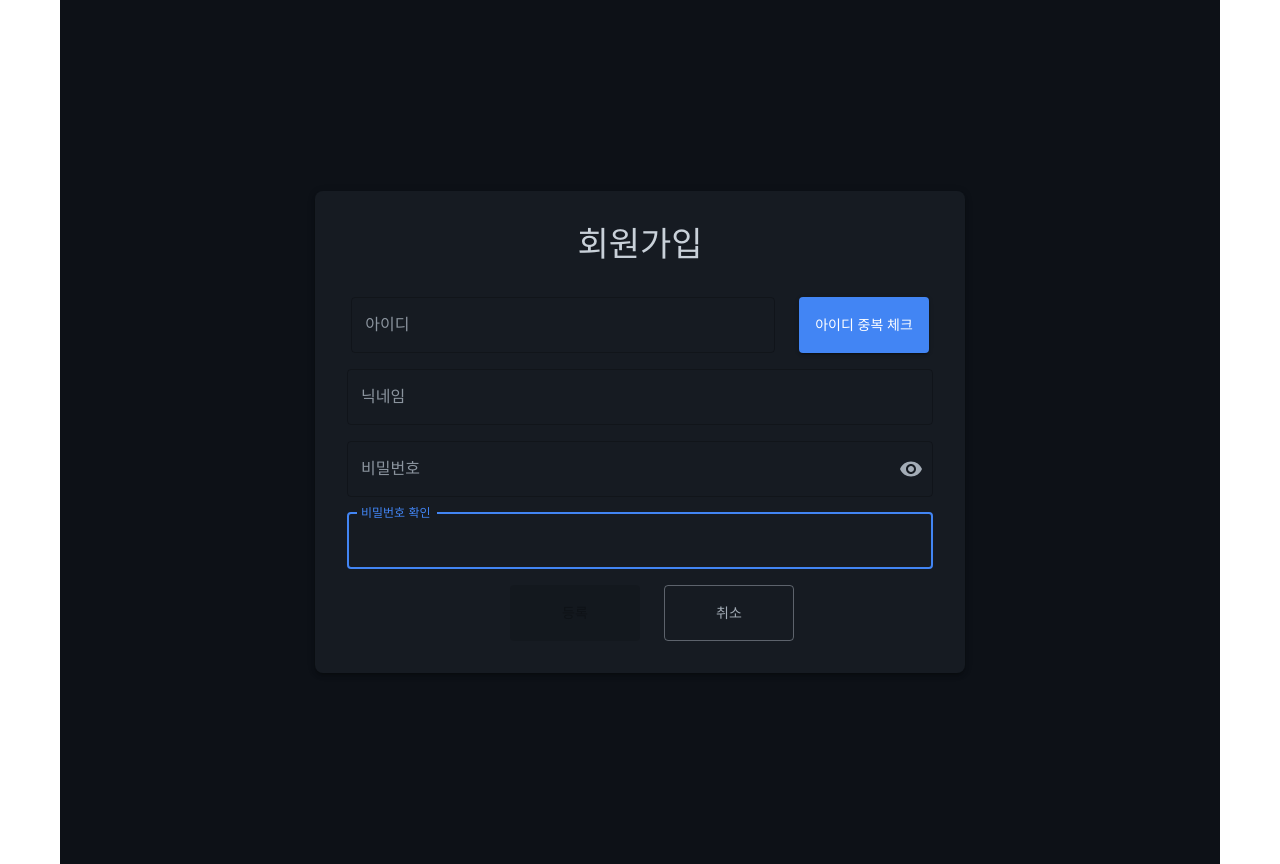
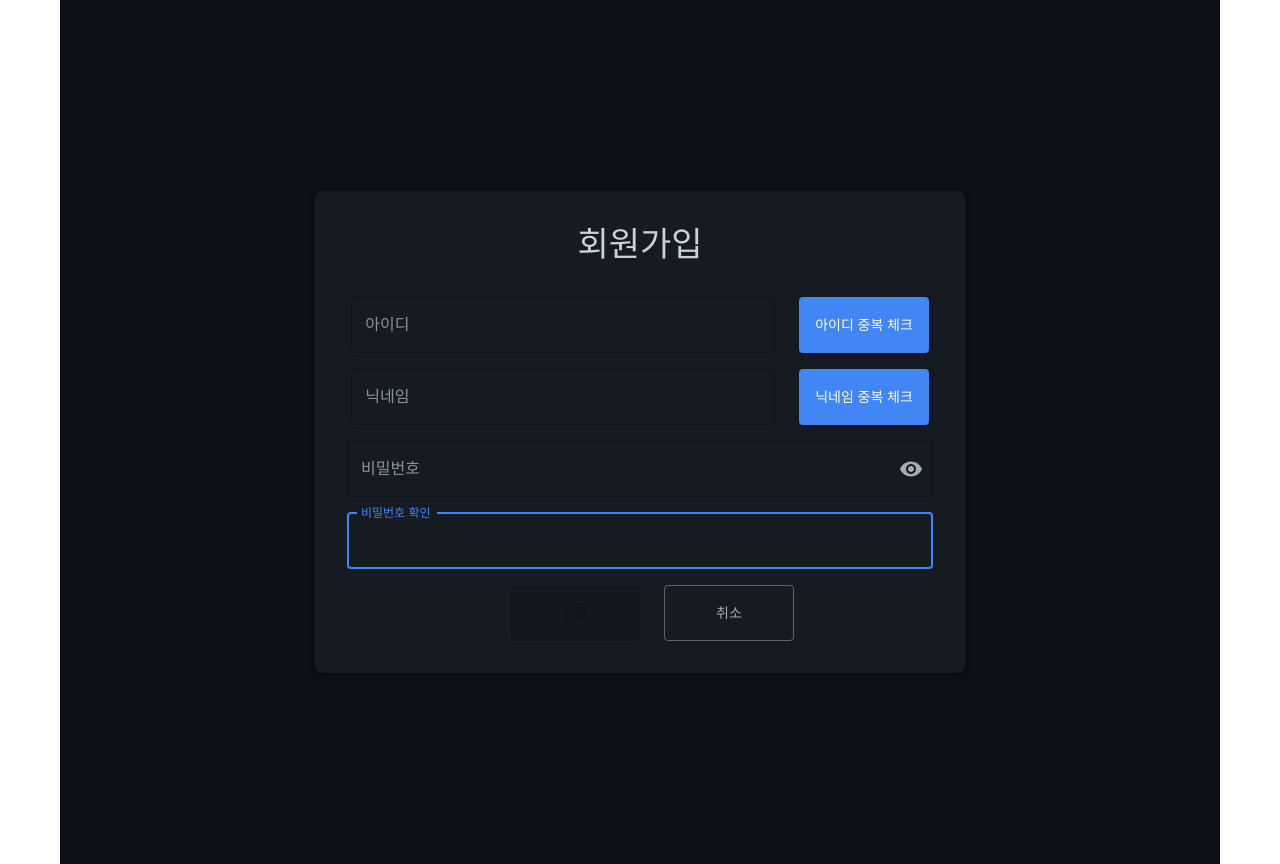
Before and after one commit to Drum-J/CalmDownMan_React, a React (Vite) app: page /signup in a window 1280 px wide. Built offline with nearby package versions, Linux system fonts and the light colour scheme.

Commit message:
feat. 회원가입 시 닉네임 체크 방식 변경

```diff
--- a/src/pages/Signup.tsx
+++ b/src/pages/Signup.tsx
@@ -18,6 +18,8 @@ export default function Signup() : JSX.Element {
     const [passwordCheck, setPasswordCheck] = useState<string>("");
     const [usernameChecked, setUsernameChecked] = useState<boolean>(false);
     const [usernameMessage, setUsernameMessage] = useState<string>("");
+    const [nicknameChecked, setNicknameChecked] = useState<boolean>(false);
+    const [nicknameMessage, setNicknameMessage] = useState<string>("");
     const [errors, setErrors] = useState<string[]>([]);
     const [showPassword, setShowPassword] = useState(false);
     const navigate = useNavigate();
@@ -28,6 +30,7 @@ export default function Signup() : JSX.Element {
         password &&
         passwordCheck &&
         usernameChecked &&
+        nicknameChecked &&
         password === passwordCheck;
 
     useEffect(() => {
@@ -35,6 +38,12 @@ export default function Signup() : JSX.Element {
         setUsernameChecked(false);
         setUsernameMessage("");
     }, [username]);
+
+    useEffect(() => {
+        // nickname 입력이 바귀면 중복 체크 무효화
+        setNicknameChecked(false);
+        setNicknameMessage("");
+    }, [nickname]);
 
     const handleCheckUsername = async () => {
         try {
@@ -59,6 +68,30 @@ export default function Signup() : JSX.Element {
             setUsernameChecked(false);
         }
     };
+
+    const handleCheckNickname = async () => {
+        try {
+            if (!nickname) {
+                setNicknameMessage("닉네임을 입력해주세요!");
+                return;
+            }
+
+            const response = await api.get<ApiResponse<string>>("/signup/checkNickname", {
+                params: {nickname},
+            });
+
+            setNicknameMessage(response.data.data);
+            setNicknameChecked(true);
+        } catch (err) {
+            const error = err as ApiError;
+            if (error.response?.data) {
+                setNicknameMessage(error.response.data.data);
+            } else {
+                setNicknameMessage("서버 오류가 발생했습니다.");
+            }
+            setNicknameChecked(false);
+        }
+    }
 
     const handleSubmit = async (e: FormEvent<HTMLFormElement>): Promise<void> => {
         e.preventDefault();
@@ -153,12 +186,20 @@ export default function Signup() : JSX.Element {
                             variant="outlined"
                             value={nickname}
                             onChange={(e: ChangeEvent<HTMLInputElement>) => setNickname(e.target.value)}
-                            fullWidth
+                            sx={{width:424}}
                             autoFocus
                         />
-
+                        <Button
+                            type="button"
+                            variant="contained"
+                            color="primary"
+                            sx={{height:56, marginLeft:3}}
+                            onClick={handleCheckNickname}
+                        >
+                            닉네임 중복 체크
+                        </Button>
+                        {nicknameMessage && <Box>{nicknameMessage}</Box>}
                         {errors.includes("nickname") && <Box style={{color: "red"}}>닉네임은 2글자 이상으로 입력해 주세요.</Box>}
-                        {errors.includes("existsNickname") && <Box style={{color: "red"}}>이미 사용 중인 닉네임입니다.</Box>}
                     </Box>
 
                     <Box>
```
